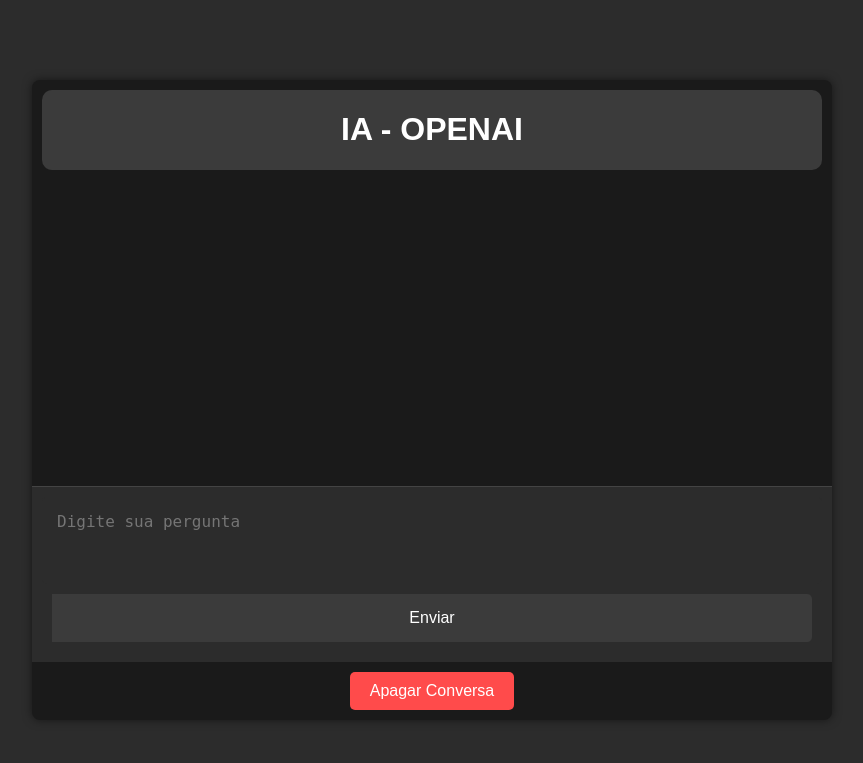
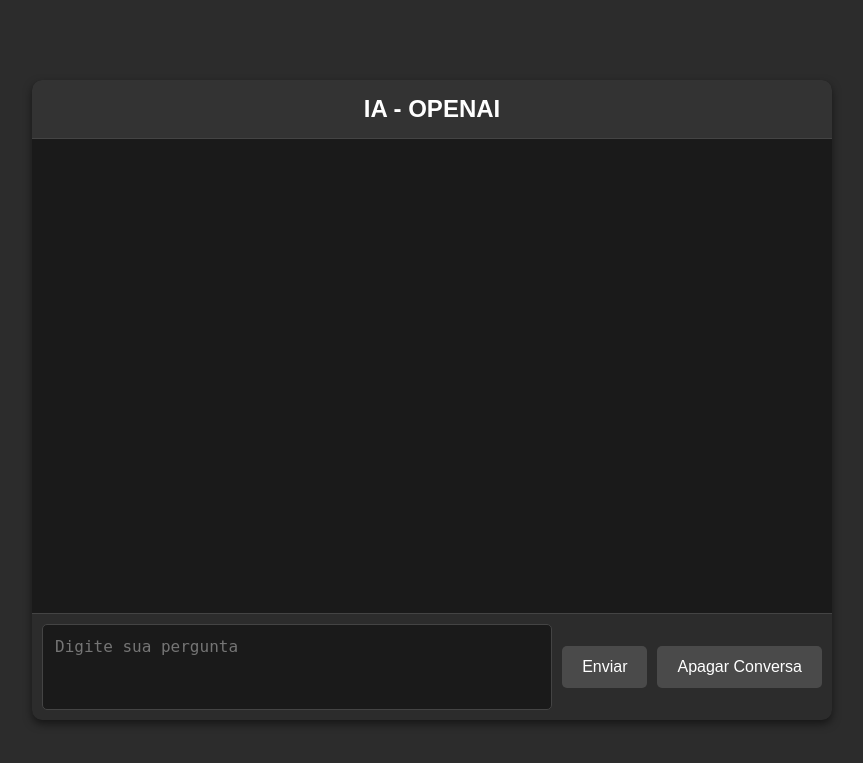
Before and after one commit to LucasS059/IA-OPENAI, a Flask app: page / in a window 1280 px wide. Shown: the top 763 px of the page, without its empty margins (208-1071 px from the left). Run offline with Flask 3, Linux system fonts and the light colour scheme.

Commit message:
corrigido código e bugs

```diff
--- a/app.py
+++ b/app.py
@@ -5,11 +5,8 @@ import os
 
 load_dotenv()
 
-chave_api_openai = os.getenv('OPENAI_API_KEY')
-cliente = OpenAI(api_key=chave_api_openai)
-
 app = Flask(__name__)
-
+cliente = OpenAI(api_key=os.getenv('OPENAI_API_KEY'))
 historico = []
 
 @app.route('/')
@@ -19,15 +16,20 @@ def home():
 @app.route('/ChatGpt-Openai', methods=['POST'])
 def perguntar():
     pergunta = request.form['question']
-
     historico.append({"role": "user", "content": pergunta})
 
-    # Gerar resposta com histórico completo
-    resposta = gerar_resposta_pergunta(historico)
+    resposta = cliente.chat.completions.create(
+        model="gpt-3.5-turbo",
+        messages=historico,
+        temperature=1
+    ).choices[0].message.content.strip()
 
-    historico.append({"role": "assistant", "content": resposta})
+    # Adiciona formatação à resposta
+    resposta_formatada = resposta.replace("\n", "<br>")  # Substitui quebras de linha por quebras de linha HTML
 
+    historico.append({"role": "assistant", "content": resposta_formatada})
     return redirect(url_for('home'))
+
 
 @app.route('/clear', methods=['POST'])
 def limpar():
@@ -35,19 +37,5 @@ def limpar():
     historico = []
     return redirect(url_for('home'))
 
-def gerar_resposta_pergunta(historico):
-    resposta = cliente.chat.completions.create(
-        model="gpt-3.5-turbo",
-        messages=historico,
-        temperature=1,
-    )
-
-    texto_cru = resposta.choices[0].message.content.strip()
-
-    linhas = texto_cru.split('\n')
-    resposta_formatada = '<br>'.join(linhas)
-
-    return resposta_formatada
-
 if __name__ == '__main__':
     app.run(host='0.0.0.0', port=5000, debug=True)
--- a/templates/index.html
+++ b/templates/index.html
@@ -1,5 +1,6 @@
 <!DOCTYPE html>
 <html lang="pt-br">
+
 <head>
     <meta charset="UTF-8">
     <meta name="viewport" content="width=device-width, initial-scale=1.0">
@@ -20,13 +21,25 @@
             width: 100%;
             max-width: 800px;
             background-color: #1a1a1a;
-            border-radius: 8px;
-            box-shadow: 0 0 10px rgba(0, 0, 0, 0.5);
+            border-radius: 10px;
+            box-shadow: 0 4px 8px rgba(0, 0, 0, 0.5);
             overflow: hidden;
             display: flex;
             flex-direction: column;
             height: 80vh;
             position: relative;
+        }
+
+        .tema {
+            background-color: #333333;
+            padding: 15px;
+            text-align: center;
+            border-bottom: 1px solid #444444;
+        }
+
+        .tema h1 {
+            margin: 0;
+            font-size: 24px;
         }
 
         .messages {
@@ -38,12 +51,17 @@
             align-items: flex-start;
         }
 
-        .messages p {
+        .message {
             margin: 10px 0;
-            padding: 10px 15px;
-            border-radius: 8px;
+            padding: 15px;
+            border-radius: 10px;
             max-width: 80%;
             word-wrap: break-word;
+            position: relative;
+            background-color: #2c2c2c;
+            box-shadow: 0 2px 5px rgba(0, 0, 0, 0.3);
+            display: flex;
+            flex-direction: column;
         }
 
         .message-user {
@@ -56,132 +74,120 @@
             background-color: #333333;
         }
 
+        .message::before {
+            content: attr(data-role);
+            font-weight: bold;
+            font-size: 14px;
+            color: #cccccc;
+            margin-bottom: 5px;
+        }
+
+        .message-user::before {
+            color: #4a4a4a;
+        }
+
+        .message-assistant::before {
+            color: #333333;
+        }
+
         .input-container {
-            display: flex;
-            flex-direction: column;
             border-top: 1px solid #444444;
             padding: 10px;
             background-color: #2c2c2c;
+            display: flex;
+            align-items: center;
+        }
+
+        .input-container form {
+            display: flex;
+            flex: 1;
+            align-items: center;
+            gap: 10px;
+            /* Espaço entre o textarea e os botões */
         }
 
         .input-container textarea {
             flex: 1;
-            padding: 15px;
-            border: none;
-            background-color: #2c2c2c;
+            padding: 12px;
+            border: 1px solid #444444;
+            background-color: #1a1a1a;
             color: #ffffff;
             font-size: 16px;
             border-radius: 5px;
             resize: none;
-            min-height: 50px;
+            min-height: 60px;
+        }
+
+        .buttons {
+            display: flex;
+            gap: 10px;
+            /* Espaço entre os botões */
+        }
+
+        .buttons form {
+            margin: 0;
+            /* Remove a margem dos formulários internos */
         }
 
         .input-container button {
-            padding: 15px 20px;
+            padding: 12px 20px;
             border: none;
-            background-color: #3b3b3b;
+            background-color: #4a4a4a;
             color: #ffffff;
             cursor: pointer;
             font-size: 16px;
-            border-radius: 0 5px 5px 0;
+            border-radius: 5px;
+            transition: background-color 0.3s ease;
         }
 
         .input-container button:hover {
-            background-color: #555555;
-        }
-
-        .tema {
-            text-align: center;
-            margin: 10px;
-            border-radius: 10px;
-            background-color: #3b3b3b;
+            background-color: #6e6e6e;
         }
 
         .clear-button {
             background-color: #ff4b4b;
             color: #ffffff;
             border: none;
-            padding: 10px 20px;
+            padding: 12px 20px;
             cursor: pointer;
             font-size: 16px;
-            margin-top: 10px;
             border-radius: 5px;
-            margin: 0 auto;
+            transition: background-color 0.3s ease;
         }
 
         .clear-button:hover {
             background-color: #ff0000;
         }
-
-        .button_submit {
-            margin: 10px;
-        }
-
-        .forms_clear {
-            padding: 10px;
-            display: flex;
-            justify-content: center;
-            align-items: center;
-        }
-
     </style>
 </head>
+
 <body>
-
     <div class="chat-container">
         <div class="tema">
             <h1>IA - OPENAI</h1>
         </div>
 
         <div class="messages">
-            {% for message in historico %}
-                <p class="message-{{ message.role }}">{{ message.content | safe }}</p>
+            {% for mensagem in historico %}
+            <div class="message {{ mensagem.role }}" data-role="{{ mensagem.role.capitalize() }}">
+                <div>{{ mensagem.content | safe }}</div>
+            </div>
             {% endfor %}
         </div>
-        <form action="/ChatGpt-Openai" method="POST" class="input-container" id="chat-form">
-            <textarea name="question" placeholder="Digite sua pergunta" rows="3" required></textarea>
-            <button class="button_submit" type="submit">Enviar</button>
-        </form>
-        <form action="/clear" method="POST" class="forms_clear">
-            <button type="submit" class="clear-button">Apagar Conversa</button>
-        </form>
+
+        <!-- Formulário para enviar perguntas -->
+        <div class="input-container">
+            <form action="{{ url_for('perguntar') }}" method="post">
+                <textarea name="question" placeholder="Digite sua pergunta" rows="3" required></textarea>
+                <div class="buttons">
+                    <button type="submit">Enviar</button>
+                    <form action="{{ url_for('limpar') }}" method="post" style="display:inline;">
+                        <button type="submit" class="clear-button">Apagar Conversa</button>
+                    </form>
+                </div>
+            </form>
+        </div>
     </div>
+</body>
 
-    <script>
-        // Função para rolar a página automaticamente para o final
-        function scrollToBottom() {
-            var chatContainer = document.querySelector('.messages');
-            chatContainer.scrollTop = chatContainer.scrollHeight;
-        }
-
-        // Chamar a função ao carregar a página
-        window.onload = function() {
-            scrollToBottom();
-        };
-
-        // Chamar a função sempre que o formulário for enviado
-        document.getElementById('chat-form').addEventListener('submit', function(event) {
-            scrollToBottom();
-            // Limpar o campo de entrada após o envio
-            document.querySelector('textarea').value = '';
-        });
-
-        // Impedir que a tecla Enter crie uma nova linha na textarea
-        document.querySelector('textarea').addEventListener('keydown', function(e) {
-            if (e.key === 'Enter' && !e.shiftKey) {
-                e.preventDefault();
-                document.getElementById('chat-form').submit();
-            }
-        });
-
-        // Mostrar a animação de carregamento ao enviar o formulário
-        document.getElementById('chat-form').addEventListener('submit', function(event) {
-            var question = document.querySelector('textarea').value.trim();
-            if (question === '') {
-                event.preventDefault();
-                return;
-            }
-        });
-    </script>
-</body>
 </html>
```
